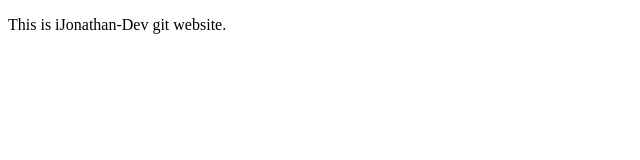
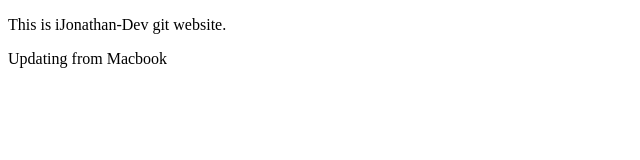
Before and after one commit to iJonathan-Dev/iJonathan-Dev.github.io, a plain HTML site: page index.html in a window 1280 px wide. Shown: the whole page, without its empty margins (0-640 px from the left). Drawn offline with Linux system fonts and the light colour scheme.

Commit message:
add text

```diff
--- a/index.html
+++ b/index.html
@@ -5,5 +5,6 @@
   </head>
   <body>
     <p>This is iJonathan-Dev git website.</p>
+    <p>Updating from Macbook</p>
   </body>
 </html>
```
